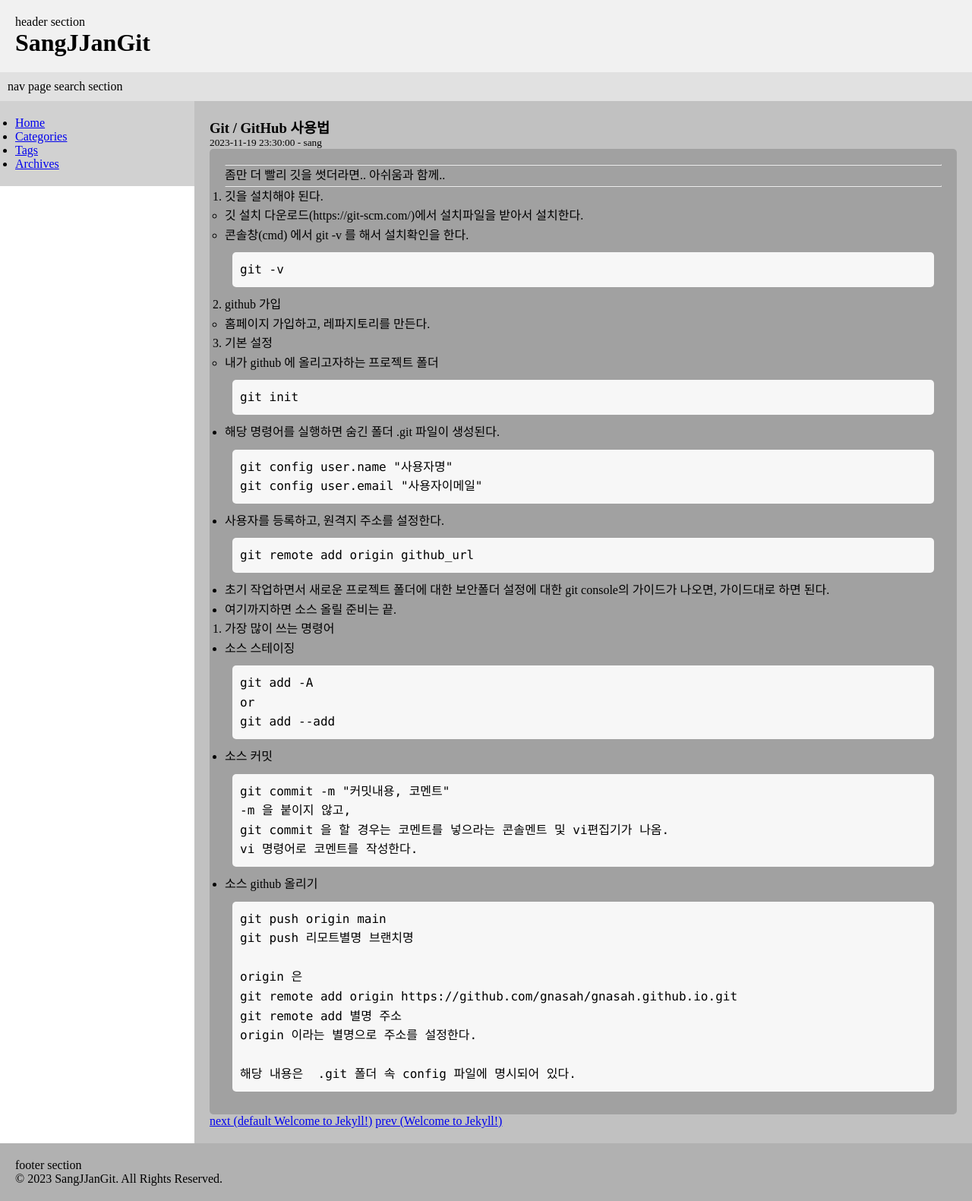
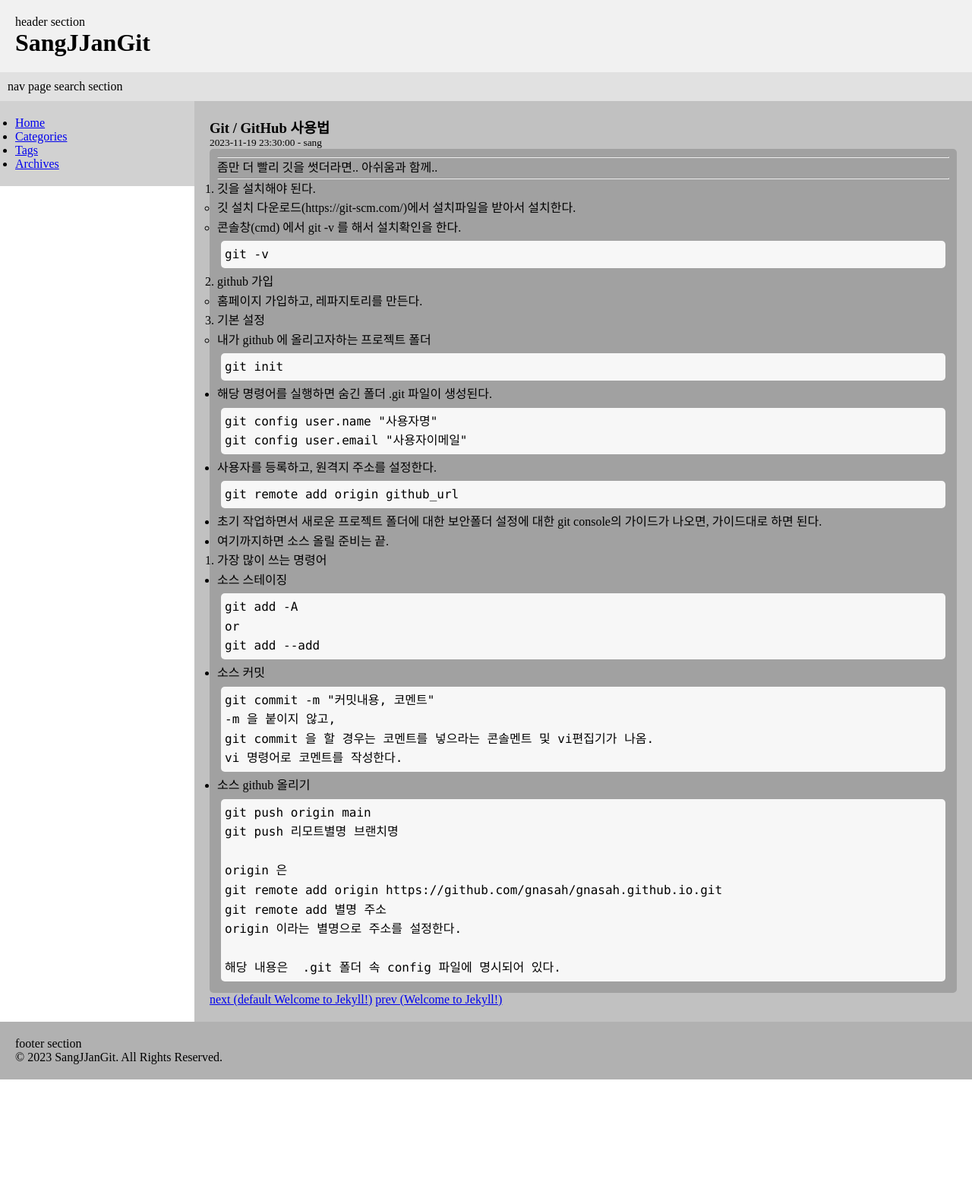
Before and after one commit to sangjjangit/sangjjangit.github.io, a Jekyll site: the page built from _posts/2023-11-19-git_info.md, in a window 1280 px wide. Shown: the whole page at 76% size. Built offline with Jekyll 4.4.1, drawn with Linux system fonts in a browser that asks for light colours; after the commit the page ends 1421 px from its top, so only the background shows below that.

Commit message:
Update main.scss

```diff
--- a/_sass/main.scss
+++ b/_sass/main.scss
@@ -133,7 +133,7 @@ footer {
 
 article {
     background-color: #a1a1a1;
-    padding: 20px;
+    padding: 10px;
     border-radius: 5px;
     line-height: 1.6;
 }
@@ -141,11 +141,25 @@ article {
 pre {
     font-family: Consolas, monospace;
     background-color: #f7f7f7;
-    padding: 10px;
+    padding: 5px;
     border-radius: 5px;
     overflow-x: auto;
-    margin: 10px;
+    margin: 5px;
 }
 code {
     font-family: Consolas, monospace;
 }
+
+.box {
+    background-color: #bdbdbd;
+    width: 150px;
+    height: 150px;
+    border-radius: 70%;
+    overflow: hidden;
+}
+
+.profile {
+    width: 100%;
+    height: 100%;
+    object-fit: cover;
+}
```
